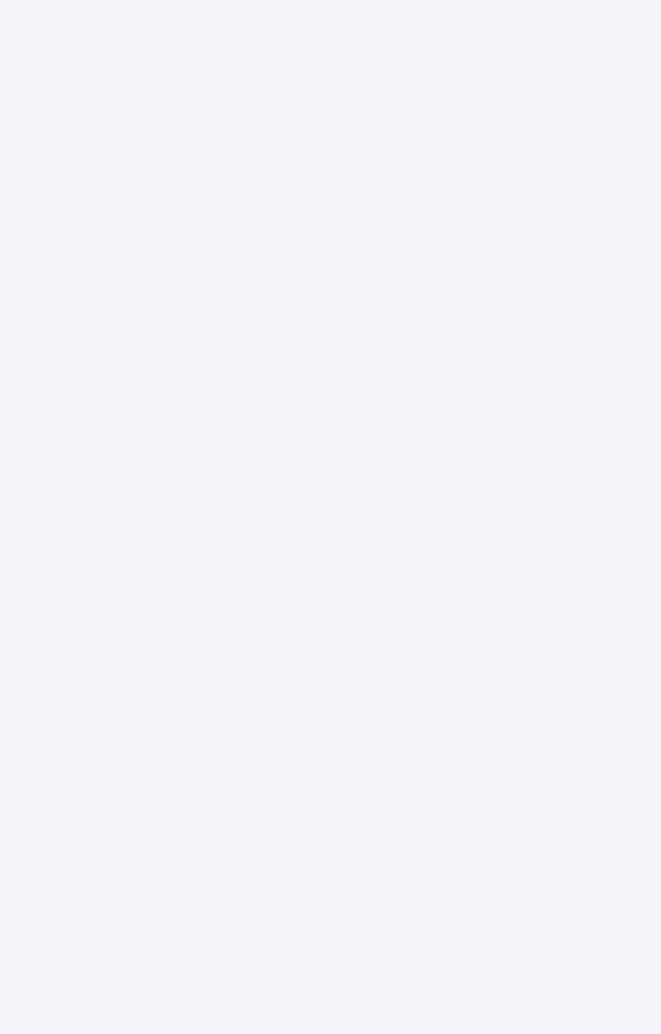
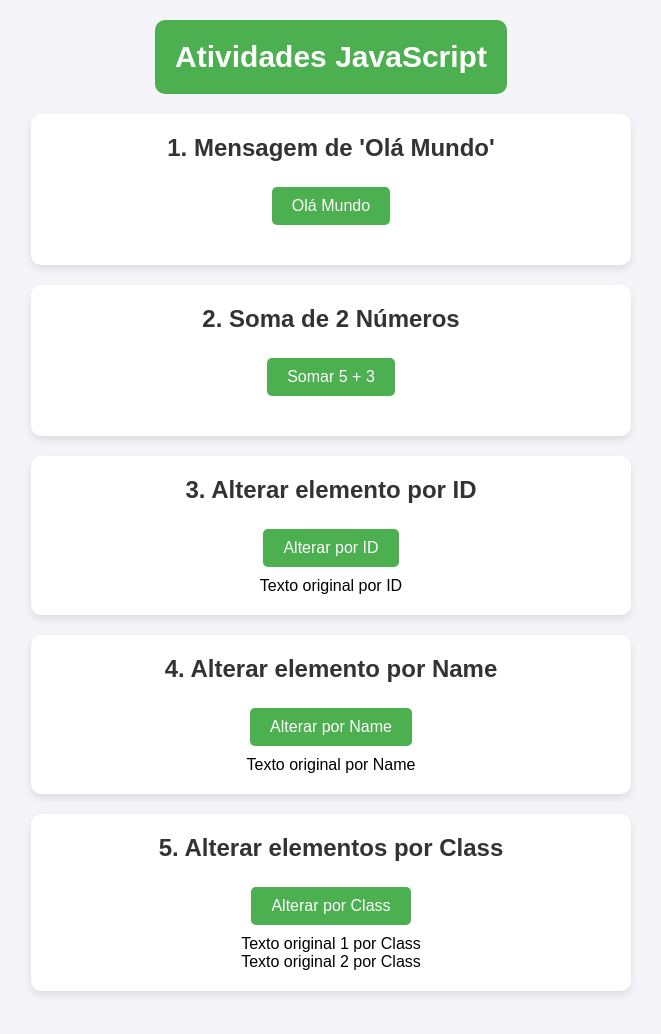
Before and after one commit to maickelbecker/atividades-javascript-., a plain HTML site: page index.html in a window 1280 px wide. Shown: the whole page, without its empty margins (309-970 px from the left). Before the commit the page ends 800 px from the top, so only its background shows below. Drawn offline with Linux system fonts and the light colour scheme.

Commit message:
Update index.html

```diff
--- a/index.html
+++ b/index.html
@@ -67,3 +67,79 @@
 
         .alterado {
             color: red;
+        }
+    </style>
+</head>
+<body>
+
+    <h1>Atividades JavaScript</h1>
+
+    <div class="atividade">
+        <h2>1. Mensagem de 'Olá Mundo'</h2>
+        <button onclick="olaMundo()">Olá Mundo</button>
+        <p id="mensagem" class="resultado"></p>
+    </div>
+
+    <div class="atividade">
+        <h2>2. Soma de 2 Números</h2>
+        <button onclick="soma()">Somar 5 + 3</button>
+        <p id="somaResultado" class="resultado"></p>
+    </div>
+
+    <div class="atividade">
+        <h2>3. Alterar elemento por ID</h2>
+        <button onclick="alterarPorId()">Alterar por ID</button>
+        <p id="paragrafoId">Texto original por ID</p>
+    </div>
+
+    <div class="atividade">
+        <h2>4. Alterar elemento por Name</h2>
+        <button onclick="alterarPorName()">Alterar por Name</button>
+        <p name="paragrafoName">Texto original por Name</p>
+    </div>
+
+    <div class="atividade">
+        <h2>5. Alterar elementos por Class</h2>
+        <button onclick="alterarPorClass()">Alterar por Class</button>
+        <p class="paragrafoClass">Texto original 1 por Class</p>
+        <p class="paragrafoClass">Texto original 2 por Class</p>
+    </div>
+
+    <script>
+        // (1) Olá Mundo
+        function olaMundo() {
+            document.getElementById('mensagem').innerText = 'Olá Mundo!';
+        }
+
+        // (2) Soma de dois números
+        function soma() {
+            const a = 5, b = 3;
+            document.getElementById('somaResultado').innerText = 'Resultado da soma: ' + (a + b);
+        }
+
+        // (3) Alterar por ID
+        function alterarPorId() {
+            const elemento = document.getElementById('paragrafoId');
+            elemento.style.color = 'blue';
+            elemento.innerText = 'Texto alterado por ID!';
+        }
+
+        // (4) Alterar por Name
+        function alterarPorName() {
+            const elemento = document.getElementsByName('paragrafoName')[0];
+            elemento.style.color = 'orange';
+            elemento.innerText = 'Texto alterado por Name!';
+        }
+
+        // (5) Alterar por Class
+        function alterarPorClass() {
+            const elementos = document.getElementsByClassName('paragrafoClass');
+            for (let i = 0; i < elementos.length; i++) {
+                elementos[i].style.color = 'purple';
+                elementos[i].innerText = 'Texto alterado por Class!';
+            }
+        }
+    </script>
+
+</body>
+</html>
```
